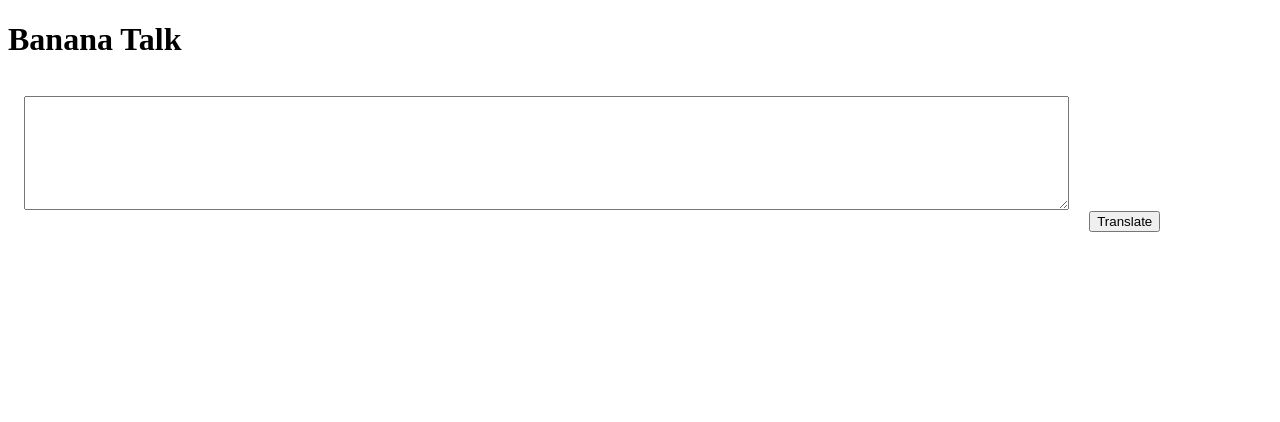
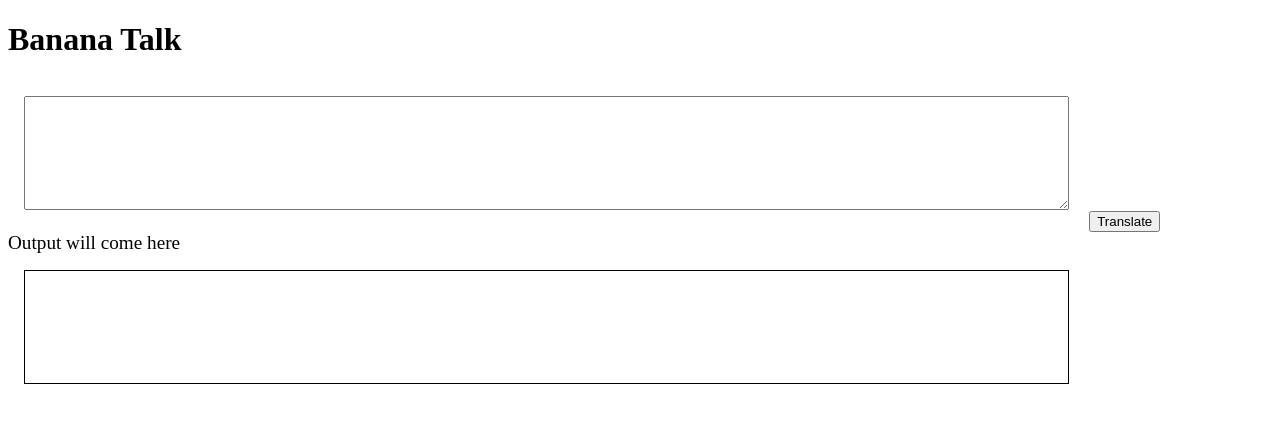
Before and after one commit to AnujaDeshmukh1/banana-talk, a plain HTML site: page index.html in a window 1280 px wide. Drawn offline with Linux system fonts and the light colour scheme.

Commit message:
input output processing done

```diff
--- a/app.js
+++ b/app.js
@@ -1,12 +1,12 @@
 var btnTranslate = document.querySelector("#btn-translate");
 
 var txtInput = document.querySelector("#txt-input");
-console.log(txtInput);
+var outputDiv = document.querySelector("#output");
 
 function clickHandler()
 {
-    console.log("clicked");
-    console.log("input" , txtInput.value);
-};
+    outputDiv.innerText = "hfidnchfvjdnv" +txtInput.value;
+}
+
 
 btnTranslate.addEventListener("click" , clickHandler);
--- a/index.html
+++ b/index.html
@@ -13,6 +13,14 @@
             margin: 1rem;
             padding: 1rem;
         }
+
+        #output{
+            border: 1px solid black;
+            width: 80%;
+            height: 10vh;
+            margin: 1rem;
+            padding: 1rem;
+        }
     </style>
 </head>
 
@@ -22,6 +30,8 @@
     <textarea id="txt-input" placeholder="Put your sentence here in English and we will convert it into Banana ">
     </textarea>
     <button id="btn-translate">Translate</button>
+    <div style="font-size: larger;">Output will come here </div>
+    <div id="output"></div>
 
     <script src="app.js" type="text/javascript">
     </script>
```
